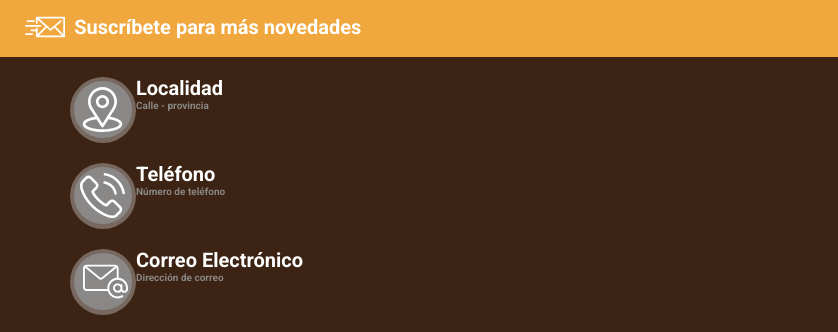
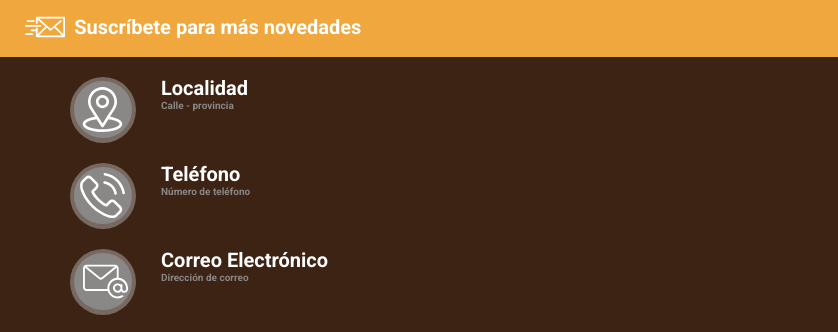
Before and after one commit to Jeisson-L/Ejercicios, a plain HTML site: page Clase_12/index.html in a window 1280 px wide. Shown: the part 1485-1817 px from the top of the page, 0-838 px from the left. Drawn offline with Linux system fonts and the light colour scheme.

Commit message:
Clase 12 - ajusta de espacio en los datos de contacto del footer

```diff
--- a/Clase_12/estilos/style.css
+++ b/Clase_12/estilos/style.css
@@ -381,6 +381,10 @@ footer section div p{
     margin-top: 20px;
 }
 
+.infoItem div{
+    margin-left: 25px;
+}
+
 .front_color2{
     color: white;
 }
```
